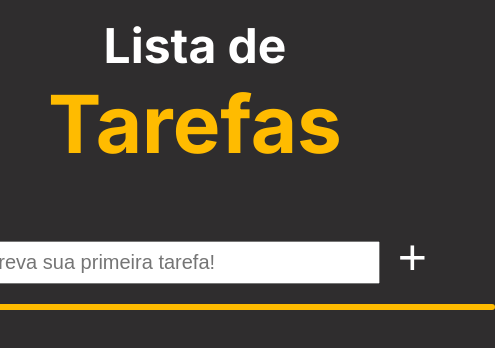
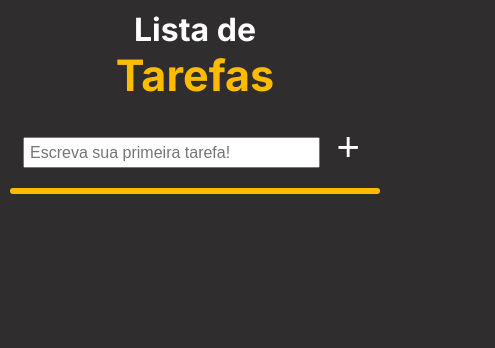
Before and after one commit to g-pg/to-do-list, a plain HTML site: page index.html in a window 390 px wide. Shown: the whole page, 495 px wide, since content can reach past the window. Drawn offline with Linux system fonts and the light colour scheme.

Commit message:
Adicionei media queries para mobile

```diff
--- a/style.css
+++ b/style.css
@@ -47,6 +47,7 @@ body {
 	width: 80%;
 	display: flex;
 	align-items: center;
+	justify-content: center;
 }
 
 .input-btn {
@@ -205,5 +206,36 @@ body {
 
 .note-done {
 	text-decoration: line-through;
-	color:#e0ff4f
+	color: #e0ff4f;
 }
+
+@media screen and (max-width: 600px) {
+	body {
+		padding: 10px;
+	}
+	.main-title {
+		font-size: 2rem;
+		margin-bottom: 1rem;
+	}
+
+	.text-highlight {
+		font-size: 2.7rem;
+	}
+
+	.list-container {
+		width: 95vw;
+	}
+
+	.input-el {
+		width: 80%;
+		font-size: 1rem;
+		padding: 0.3rem;
+	}
+	.input-btn {
+		font-size: 2.5rem;
+	}
+
+	.input-container {
+		width: 100%;
+	}
+}
```
